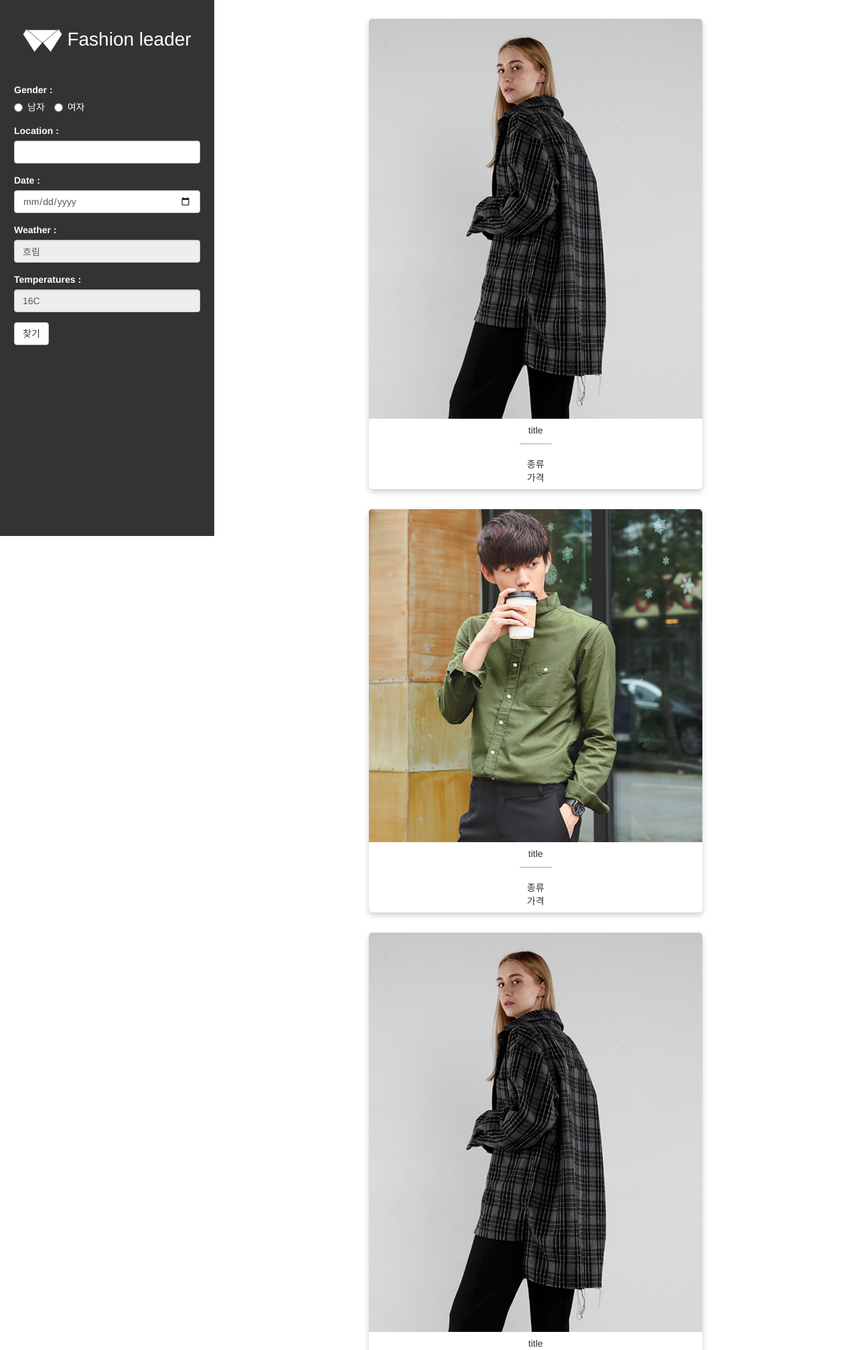
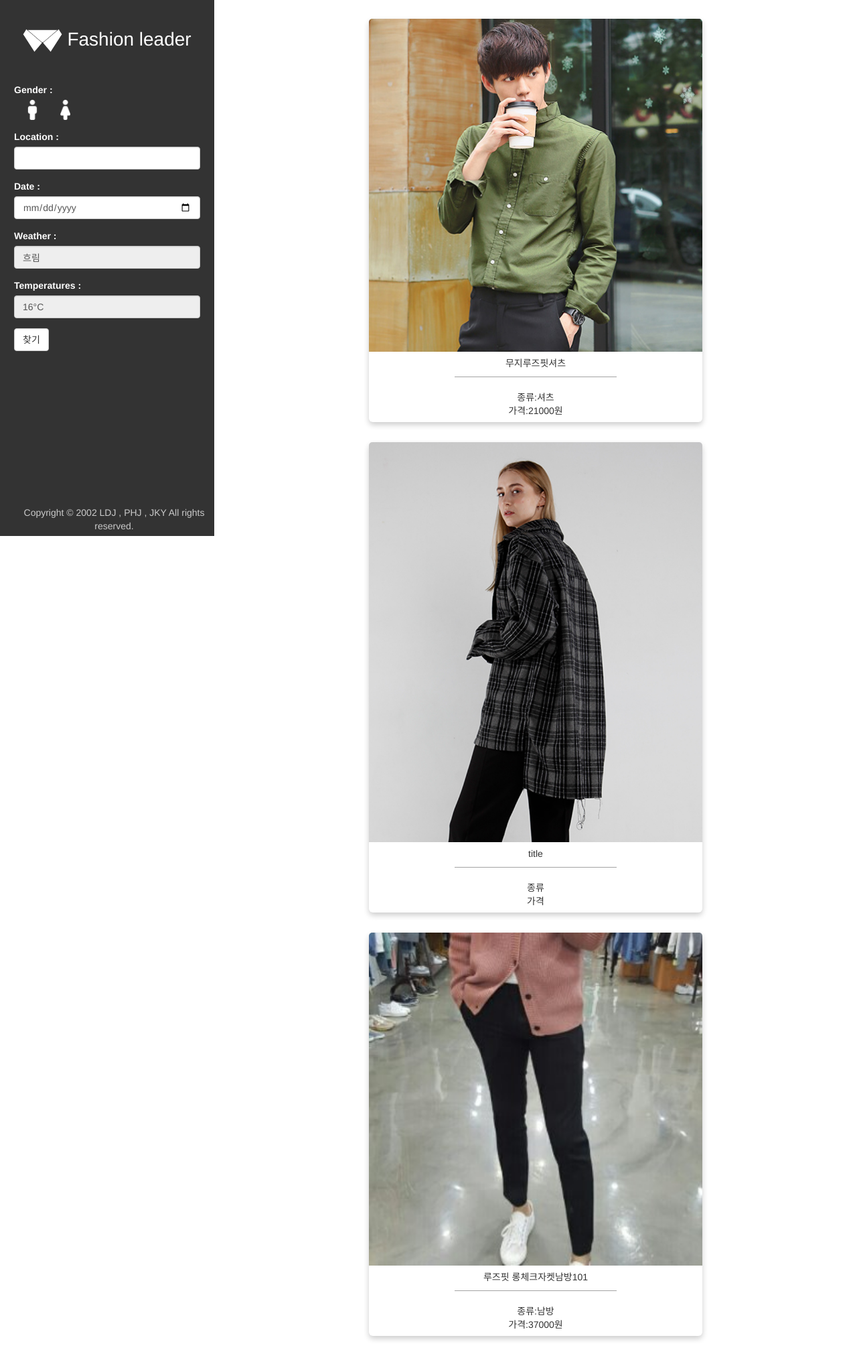
Before and after one commit to jt3205/FashionLeader-FBStyle, a Node server app: template views/index.html in a window 1280 px wide. Shown: the top 2015 px of the page at 67% size. Run offline with Node 20, Linux system fonts and the light colour scheme; the template is opened without the code that fills it, so the values that code supplies are empty; some libraries are stand-ins or nearby versions.

Commit message:
2017-10-13

```diff
--- a/views/index.html
+++ b/views/index.html
@@ -2,24 +2,35 @@
 <html>
 <head>
 <meta charset="UTF-8">
-<title>Untitled Document</title>
+<title>Fashion leader</title>
 <meta name="viewport" content="width=device-width, initial-scale=1">
-<link href="css.css" rel="stylesheet">
+<link href="public/style/css.css" rel="stylesheet">
 <link rel="stylesheet" href="https://maxcdn.bootstrapcdn.com/bootstrap/3.3.2/css/bootstrap.min.css">
 <script src="https://code.jquery.com/jquery-3.2.1.js"></script>
+<script src="https://maxcdn.bootstrapcdn.com/bootstrap/3.3.7/js/bootstrap.min.js"></script>
 </head>
 
 <body>
+
 	<div class="wrap">
+		<!--side bar start-->
 		<div class="left">
 			<div class="logo">
-				<img src="logo.png"> Fashion leader<br>
+				<img src="public/image/icon/logo.png"> Fashion leader<br>
 			</div>
 			<div class="combobox">
 				<div class="form-group">
 					<label> Gender :</label><br>
-					<label class="radio-inline"><input type="radio" value="" name="gender">남자</label>
-					<label class="radio-inline"><input type="radio" value="" name="gender">여자</label>
+					<label class="radio-inline">
+						<input type="radio" value="male" name="gender" id="male">
+						<img src="public/image/icon/male.png" alt="icon">
+						<img src="public/image/icon/male_select.png" alt="icon">
+					</label>
+					<label class="radio-inline">
+						<input type="radio" value="female" name="gender" id="female">
+						<img src="public/image/icon/femail.png" alt="icon">
+						<img src="public/image/icon/fe_select.png" alt="icon">
+					</label>
 				</div>
 
 				<div class="form-group">
@@ -36,16 +47,32 @@
 				</div>
 				<div class="form-group">
 					<label for="Temperatures">Temperatures :</label>
-				  	<input type="text" class="form-control" id="Temperatures" value="16C" readonly>
+				  	<input type="text" class="form-control" id="Temperatures" value="16°C" readonly>
 				</div>
 				<div class="form-group">
 					<button class="btn btn-default"> 찾기 </button>
 				</div>
 			</div>
+			<div class="footer">
+				Copyright &copy; 2002 LDJ , PHJ , JKY All rights reserved.
+			</div>
 		</div>
+		<!--side bar end -->
+
+		<!--content box start-->
 		<div class="content">
 			<div class="card">
-				<img src="image/KakaoTalk_2017-10-12-10-42-32_Photo_98.jpeg">
+				<img src="public/image/KakaoTalk_2017-10-12-10-42-35_Photo_9.jpeg" alt="product">
+				<div class="info">
+					<div class="title">
+						무지루즈핏셔츠
+					</div><br>
+					종류:셔츠<br>
+					가격:21000원
+				</div>
+			</div>
+			<div class="card">
+				<img src="public/image/KakaoTalk_2017-10-12-10-42-32_Photo_98.jpeg" alt="product">
 				<div class="info">
 					<div class="title">
 						title
@@ -55,26 +82,38 @@
 				</div>
 			</div>
 			<div class="card">
-				<img src="image/KakaoTalk_2017-10-12-10-42-35_Photo_9.jpeg">
+				<img src="public/image/KakaoTalk_2017-10-12-10-42-37_Photo_36.jpeg" alt="product">
 				<div class="info">
 					<div class="title">
-						title
+						루즈핏 롱체크자켓남방101
 					</div><br>
-					종류<br>
-					가격<br>
+					종류:남방<br>
+					가격:37000원<br>
 				</div>
 			</div>
 			<div class="card">
-				<img src="image/KakaoTalk_2017-10-12-10-42-32_Photo_98.jpeg">
+				<img src="public/image/KakaoTalk_2017-10-12-10-42-44_Photo_44.jpeg" alt="product">
 				<div class="info">
 					<div class="title">
-						title
+						무지루즈핏셔츠
 					</div><br>
-					종류<br>
-					가격<br>
+					종류:셔츠<br>
+					가격:21000원
+				</div>
+			</div>
+			<div class="card">
+				<img src="public/image/KakaoTalk_2017-10-12-10-42-47_Photo_74.jpeg" alt="product">
+				<div class="info">
+					<div class="title">
+						무지루즈핏셔츠
+					</div><br>
+					종류:셔츠<br>
+					가격:21000원
 				</div>
 			</div>
 		</div>
+
+		<!--content box end-->
 	</div>
 	<script>
 	</script>
--- /dev/null
+++ b/views/public/style/css.css
@@ -0,0 +1,107 @@
+@charset "UTF-8";
+/* CSS Document */
+
+
+*{
+	margin: 0 auto;
+	padding: 0;
+	list-style: none;
+	color: #333;
+	box-sizing: border-box;
+}
+
+.wrap{
+	width: 100%;
+	height: 100vh;
+	background: #000;
+}
+
+
+/*side bar*/
+.left{
+	padding: 1.5em;
+	width: 25%;
+	height: 100vh;
+	background: #333;
+	float: left;
+	position: fixed;
+}
+.left .logo{
+	height: 75px;
+	color: #fff;
+	font-size: 2em;
+	text-align: center;
+	line-height: 75px;
+}
+
+.left .logo img{
+	height: 55px;
+}
+.left .combobox{
+	padding-top: 2em;
+}
+.left .combobox label{
+	color: #fff;
+}
+.left .combobox label input{
+	display: none;
+}
+.left .combobox label img{
+	height: 30px;
+}
+.left .combobox label img:nth-of-type(2){
+	display: none;
+}
+.left .combobox label #male:checked ~ img:nth-of-type(1){
+	display: none;
+}
+.left .combobox label #male:checked ~ img:nth-of-type(2){
+	display: block;
+}
+.left .combobox label #female:checked ~ img:nth-of-type(1){
+	display: none;
+}
+.left .combobox label #female:checked ~ img:nth-of-type(2){
+	display: block;
+}
+.left .footer {
+	position: absolute;
+	bottom: 5px;
+	text-align: center;
+	color: #CACACA;
+}
+
+/*conent box*/
+.content{
+	width: 75%;
+	height: 300vh;
+	background: #fff;
+	float: right;
+	padding: 2em;
+}
+
+/*card view*/
+.content .card {
+	margin-bottom: 30px;
+	width:55%;
+	box-shadow: 0 4px 8px 0 rgba(0,0,0,0.2);
+    transition: 0.3s;
+	border-radius: 6px;
+}
+.content .card:hover{
+	box-shadow: 0 8px 16px 0 rgba(0,0,0,0.2);
+}
+.content .card img{
+	border-radius: 5px 5px 0 0;
+	width: 100%;
+}
+.content .card .info{
+	padding: 0.5em;
+	text-align: center;
+}
+.content .card .info .title{
+	width: 50%;
+	height: 20px;
+	padding-bottom: 30px;
+	border-bottom: 1px solid #A3A3A3;
+}
```
Also changed, not shown: views/public/image/KakaoTalk_2017-10-12-10-42-32_Photo_98.jpeg (added), views/public/image/KakaoTalk_2017-10-12-10-42-35_Photo_9.jpeg (added), views/public/image/KakaoTalk_2017-10-12-10-42-37_Photo_36.jpeg (added), views/public/image/KakaoTalk_2017-10-12-10-42-44_Photo_44.jpeg (added), views/public/image/KakaoTalk_2017-10-12-10-42-47_Photo_74.jpeg (added), views/public/image/icon/fe_select.png (added), views/public/image/icon/femail.png (added), views/public/image/icon/logo.png (added), views/public/image/icon/male.png (added), views/public/image/icon/male_select.png (added), 6 other files.
